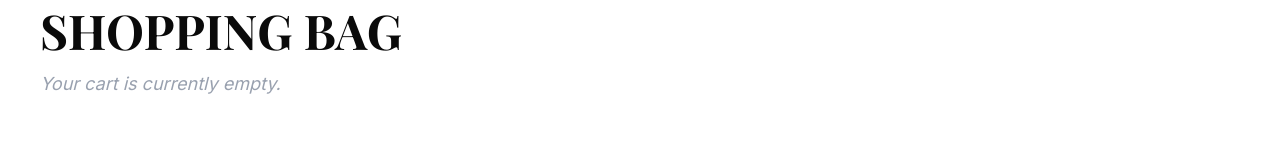
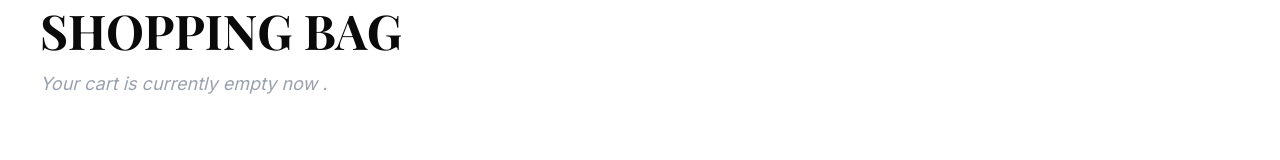
Before and after one commit to HarisShahnawaz/HMA-STORE-E-COMMERCE-WEBSITE, a React (Vite) app in the folder client/: page /cart in a window 1280 px wide. Shown: the part 187-347 px from the top of the page. Built offline with nearby package versions, Linux system fonts and the light colour scheme; a web font is replaced by a local one.

Commit message:
fix fles

```diff
--- a/client/src/Pages/Cart.jsx
+++ b/client/src/Pages/Cart.jsx
@@ -4,10 +4,10 @@ const Cart = () => {
   return (
     <div className="pt-32 px-10 min-h-screen bg-white">
       <h1 className="font-serif text-5xl font-black uppercase">Shopping Bag</h1>
-      <p className="text-gray-400 mt-4 italic text-lg">Your cart is currently empty.</p>
+      <p className="text-gray-400 mt-4 italic text-lg">Your cart is currently empty now .</p>
     </div>
   );
 };
 
-// THIS IS THE MISSING LINE:
+// THIS IS THE MISSING LINE of this:
 export default Cart;
--- a/client/src/Pages/Login.jsx
+++ b/client/src/Pages/Login.jsx
@@ -4,7 +4,7 @@ const Page = () => {
   return (
     <div className="pt-32 px-10 min-h-screen bg-white flex flex-col items-center justify-center text-center">
       <h1 className="font-serif text-5xl font-black uppercase tracking-tighter text-black">
-        Coming Soon
+        Coming Soon login
       </h1>
       <p className="text-gray-400 mt-4 italic font-medium">
         We are currently curating the best collection for you.
```
